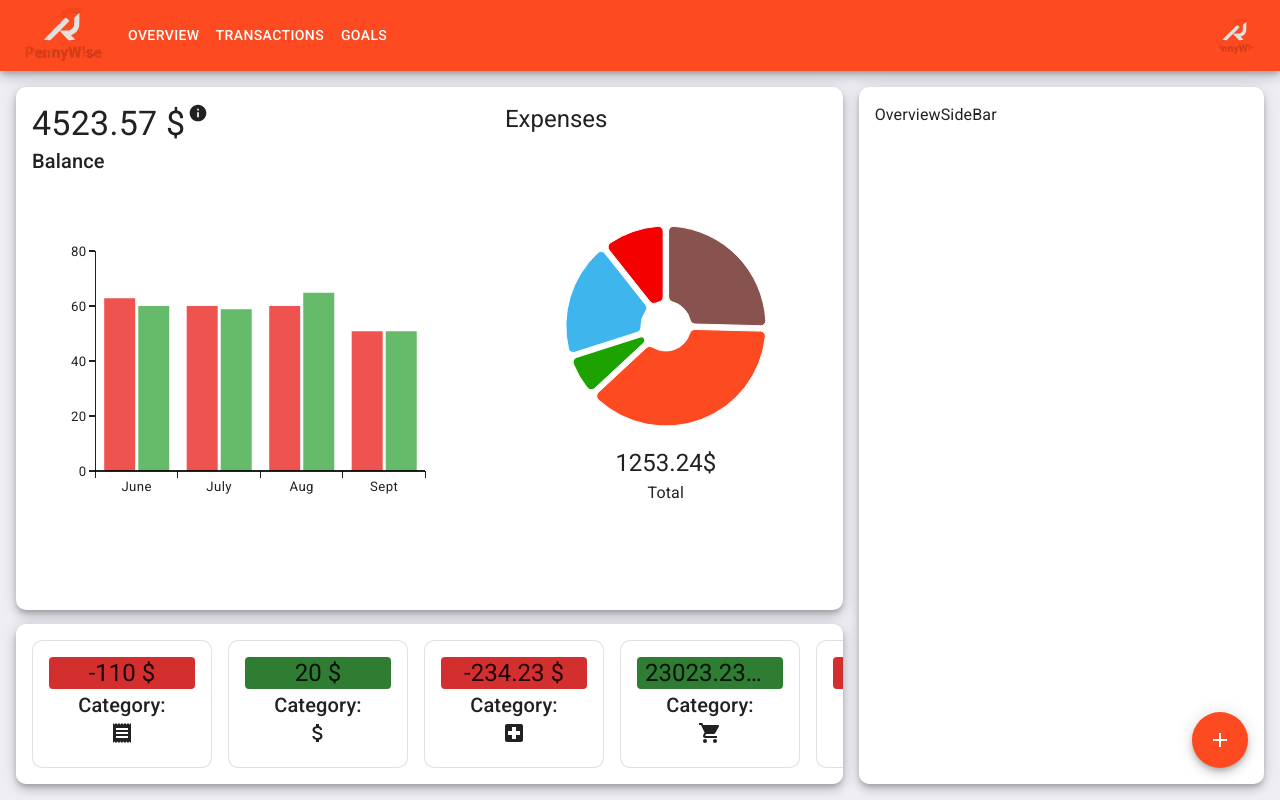
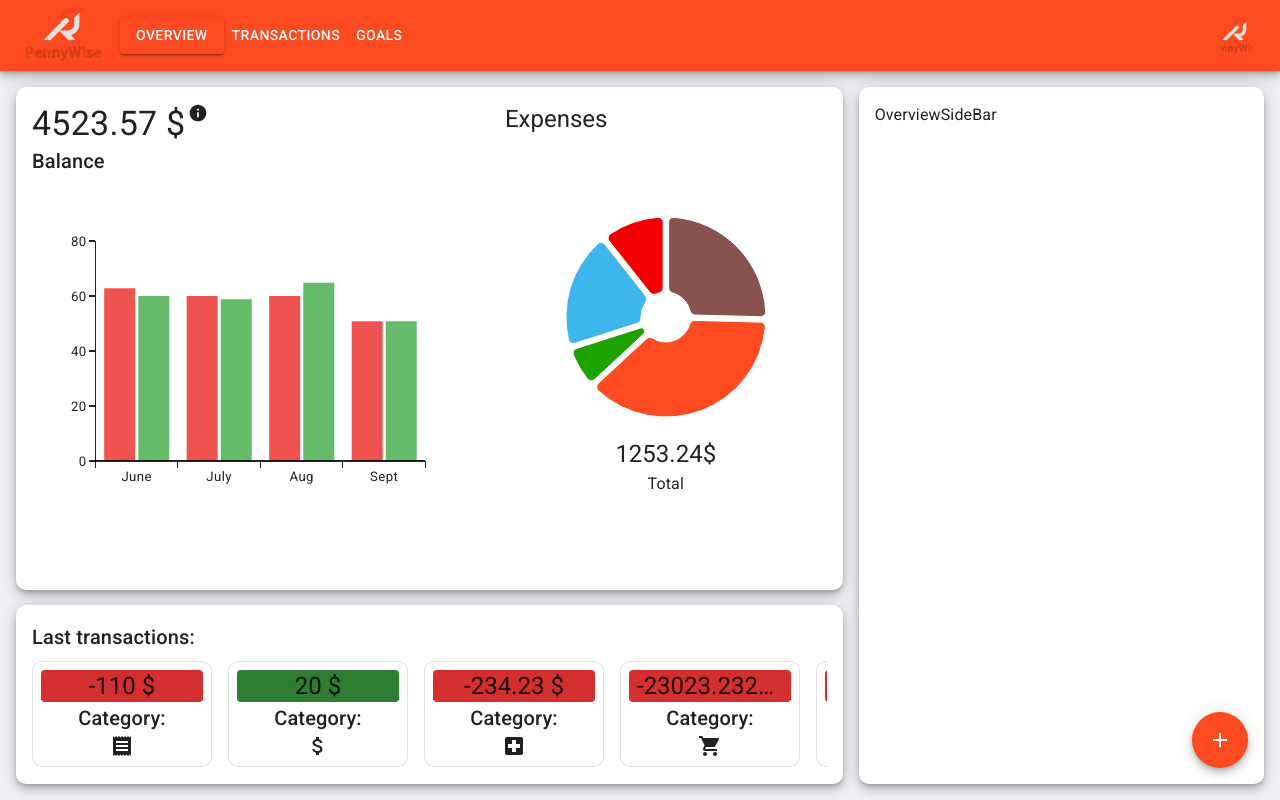
Before and after one commit to kacperborowieckb/PennyWise, a React (Vite) app in the folder client/: page / in a window 1280 px wide. Built offline with nearby package versions, Linux system fonts and the light colour scheme.

Commit message:
fixed layout + improved nav ux

```diff
--- a/client/src/App.tsx
+++ b/client/src/App.tsx
@@ -10,6 +10,8 @@ import RequireAuth from './components/require-auth/RequireAuth';
 import Missing from './pages/Missing';
 import PersistLogin from './components/persist-login/PersistLogin';
 import Overview from './pages/Overview';
+import Transactions from './pages/Transactions';
+import Goals from './pages/Goals';
 
 function App() {
   return (
@@ -24,6 +26,8 @@ function App() {
             <Route element={<RequireAuth />}> */}
           <Route path="/" element={<MainPage />}>
             <Route index element={<Overview />} />
+            <Route path="transactions" element={<Transactions />} />
+            <Route path="goals" element={<Goals />} />
           </Route>
           {/* </Route>
           </Route> */}
--- a/client/src/components/last-transactions/LastTransactions.tsx
+++ b/client/src/components/last-transactions/LastTransactions.tsx
@@ -1,6 +1,6 @@
-import { Card, CardContent, Paper, Stack, Typography } from '@mui/material';
+import { Paper, Stack, Typography } from '@mui/material';
 import { mockTransactions } from '../../helpers/mockTransactions';
-import { categoriesProperties } from '../../helpers/categoriesProperties';
+import TransactionCard from '../transaction-card/TransactionCard';
 
 const LastTransactions = () => {
   return (
@@ -8,41 +8,19 @@ const LastTransactions = () => {
       sx={{
         height: '100%',
         p: 2,
-        overflowX: 'auto',
-        '&::-webkit-scrollbar': { display: 'none' },
       }}
       elevation={6}
     >
-      <Stack direction={'row'} height={'100%'} spacing={2}>
+      <Typography component={'h3'} variant="h6" mb={1}>
+        Last transactions:
+      </Typography>
+      <Stack
+        direction={'row'}
+        spacing={2}
+        sx={{ overflowX: 'auto', '&::-webkit-scrollbar': { display: 'none' } }}
+      >
         {mockTransactions.map((transaction, i) => (
-          <Card variant="outlined" sx={{ minWidth: 180, cursor: 'pointer' }} key={i}>
-            <CardContent sx={{ display: 'flex', flexDirection: 'column', alignItems: 'center' }}>
-              <Typography
-                align="center"
-                component={'h6'}
-                variant="h5"
-                sx={{
-                  px: 1,
-                  width: '100%',
-                  borderRadius: 1,
-                  overflow: 'hidden',
-                  whiteSpace: 'nowrap',
-                  textOverflow: 'ellipsis',
-                }}
-                bgcolor={
-                  transaction.value > 0
-                    ? (theme) => theme.palette.success.main
-                    : (theme) => theme.palette.error.main
-                }
-              >
-                {transaction.value + ' $'}
-              </Typography>
-              <Typography align="center" component={'h6'} variant="h6">
-                Category:
-              </Typography>
-              {categoriesProperties[transaction.category].icon}
-            </CardContent>
-          </Card>
+          <TransactionCard value={transaction.value} category={transaction.category} key={i} />
         ))}
       </Stack>
     </Paper>
--- a/client/src/components/nav/Nav.tsx
+++ b/client/src/components/nav/Nav.tsx
@@ -15,13 +15,22 @@ import pennyWiseLogoImg from '../../assets/logo.svg';
 import MenuIcon from '@mui/icons-material/Menu';
 import { MouseEvent, useState } from 'react';
 import Logo from '../logo/Logo';
+import { useLocation } from 'react-router';
 
 const pages = ['Overview', 'Transactions', 'Goals'];
 const settings = ['Setting', 'Logout'];
+const locationsPath: {
+  [key: string]: string;
+} = {
+  '/': pages[0],
+  '/transactions': pages[1],
+  '/goals': pages[2],
+};
 
 const Nav = () => {
   const [anchorElNav, setAnchorElNav] = useState<null | HTMLElement>(null);
   const [anchorElUser, setAnchorElUser] = useState<null | HTMLElement>(null);
+  const location = useLocation();
 
   const handleOpenNavMenu = (event: MouseEvent<HTMLElement>) => {
     setAnchorElNav(event.currentTarget);
@@ -83,7 +92,9 @@ const Nav = () => {
             {pages.map((page) => (
               <Button
                 key={page}
+                href={`/${page === locationsPath['/'] ? '' : page.toLowerCase()}`}
                 onClick={handleCloseNavMenu}
+                variant={locationsPath[location.pathname] === page ? 'contained' : 'text'}
                 sx={{ my: 2, color: 'white', display: 'block' }}
               >
                 {page}
--- /dev/null
+++ b/client/src/components/transaction-card/TransactionCard.tsx
@@ -0,0 +1,47 @@
+import { Card, CardContent, Typography } from '@mui/material';
+import { categoriesProperties } from '../../helpers/categoriesProperties';
+
+type TransactionCardTypes = {
+  value: number;
+  category: string;
+};
+
+const TransactionCard = ({ value, category }: TransactionCardTypes) => {
+  return (
+    <Card variant="outlined" sx={{ minWidth: 180, cursor: 'pointer' }}>
+      <CardContent
+        sx={{
+          display: 'flex',
+          flexDirection: 'column',
+          alignItems: 'center',
+          p: '8px !important',
+        }}
+      >
+        <Typography
+          align="center"
+          component={'h6'}
+          variant="h5"
+          sx={{
+            px: 1,
+            width: '100%',
+            borderRadius: 1,
+            overflow: 'hidden',
+            whiteSpace: 'nowrap',
+            textOverflow: 'ellipsis',
+          }}
+          bgcolor={
+            value > 0 ? (theme) => theme.palette.success.main : (theme) => theme.palette.error.main
+          }
+        >
+          {value + ' $'}
+        </Typography>
+        <Typography align="center" component={'h6'} variant="h6">
+          Category:
+        </Typography>
+        {categoriesProperties[category].icon}
+      </CardContent>
+    </Card>
+  );
+};
+
+export default TransactionCard;
--- a/client/src/helpers/categoriesProperties.tsx
+++ b/client/src/helpers/categoriesProperties.tsx
@@ -7,6 +7,7 @@ import {
   AttachMoney,
 } from '@mui/icons-material';
 import { Categories } from './categories';
+import { green } from '@mui/material/colors';
 
 type CategoriesProperiesType = {
   [key: string]: { color: string; icon: JSX.Element };
@@ -18,5 +19,5 @@ export const categoriesProperties: CategoriesProperiesType = {
   [Categories.groceries]: { color: '#1DA200', icon: <LocalGroceryStore /> },
   [Categories.travel]: { color: '#3EB6ED', icon: <Flight /> },
   [Categories.health]: { color: '#f40000', icon: <LocalHospital /> },
-  [Categories.income]: { color: '#f40000', icon: <AttachMoney /> },
+  [Categories.income]: { color: green[400], icon: <AttachMoney /> },
 };
--- a/client/src/helpers/mockTransactions.tsx
+++ b/client/src/helpers/mockTransactions.tsx
@@ -7,7 +7,7 @@ export const mockTransactions: { value: number; category: string }[] = [
     value: -234.23,
     category: Categories.health,
   },
-  { value: 23023.23222, category: Categories.groceries },
+  { value: -23023.23222, category: Categories.groceries },
   { value: -230, category: Categories.personal },
   { value: -1200.23, category: Categories.travel },
 ];
--- /dev/null
+++ b/client/src/pages/Goals.tsx
@@ -0,0 +1,5 @@
+const Goals = () => {
+  return <div>Goals</div>;
+};
+
+export default Goals;
--- a/client/src/pages/Overview.tsx
+++ b/client/src/pages/Overview.tsx
@@ -5,12 +5,12 @@ import Budget from '../components/budget/Budget';
 
 const Overview = () => {
   return (
-    <Grid container spacing={2} p={2} height={'100%'}>
+    <Grid container spacing={2} p={2} flex={1}>
       <Grid item xs={12} sm={7} md={8} container>
-        <Grid item xs={12} height={'75%'}>
+        <Grid item xs={12} height={'calc(100% - 180px - 14px)'}>
           <Budget />
         </Grid>
-        <Grid item xs={12} sx={{ mt: '14px' }} height={'calc(25% - 14px)'}>
+        <Grid item xs={12} sx={{ mt: '14px' }} maxHeight={180}>
           <LastTransactions />
         </Grid>
       </Grid>
--- /dev/null
+++ b/client/src/pages/Transactions.tsx
@@ -0,0 +1,5 @@
+const Transactions = () => {
+  return <div>Transactions</div>;
+};
+
+export default Transactions;
--- a/client/src/theme/theme.ts
+++ b/client/src/theme/theme.ts
@@ -35,7 +35,7 @@ export const theme = extendTheme({
     MuiCssBaseline: {
       styleOverrides: `
         #root {
-          height: 100dvh;
+          min-height: 100dvh;
           display: flex;
           flex-direction: column;
           align-items: center;
```
